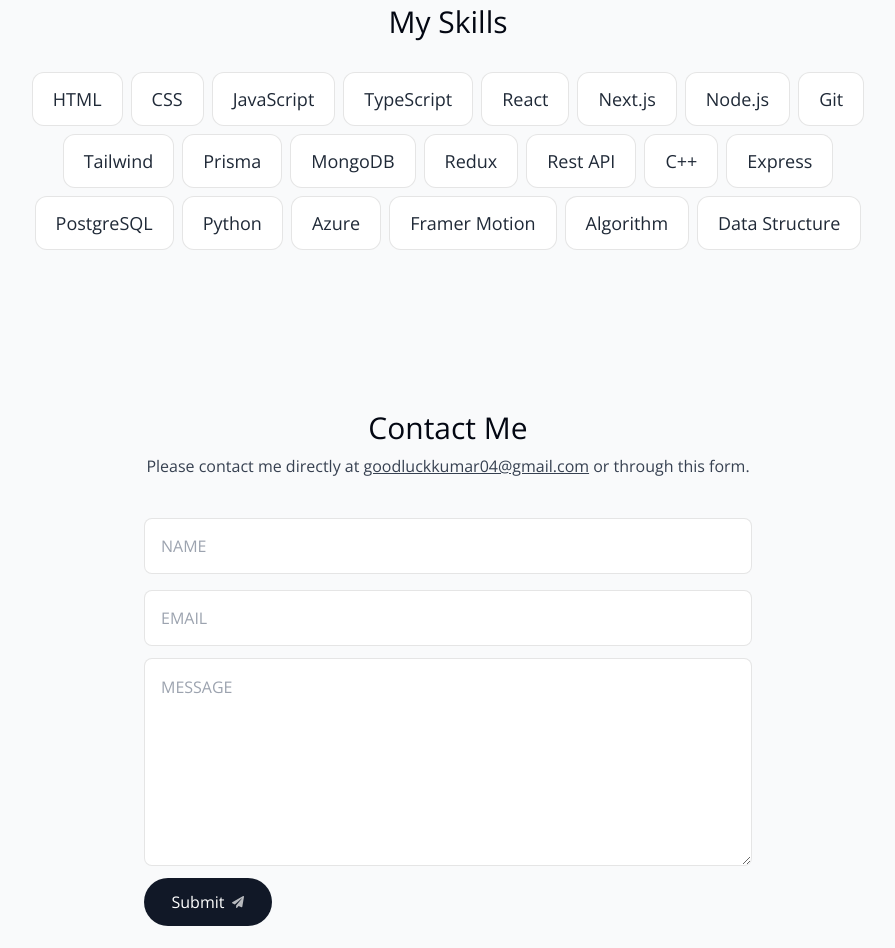
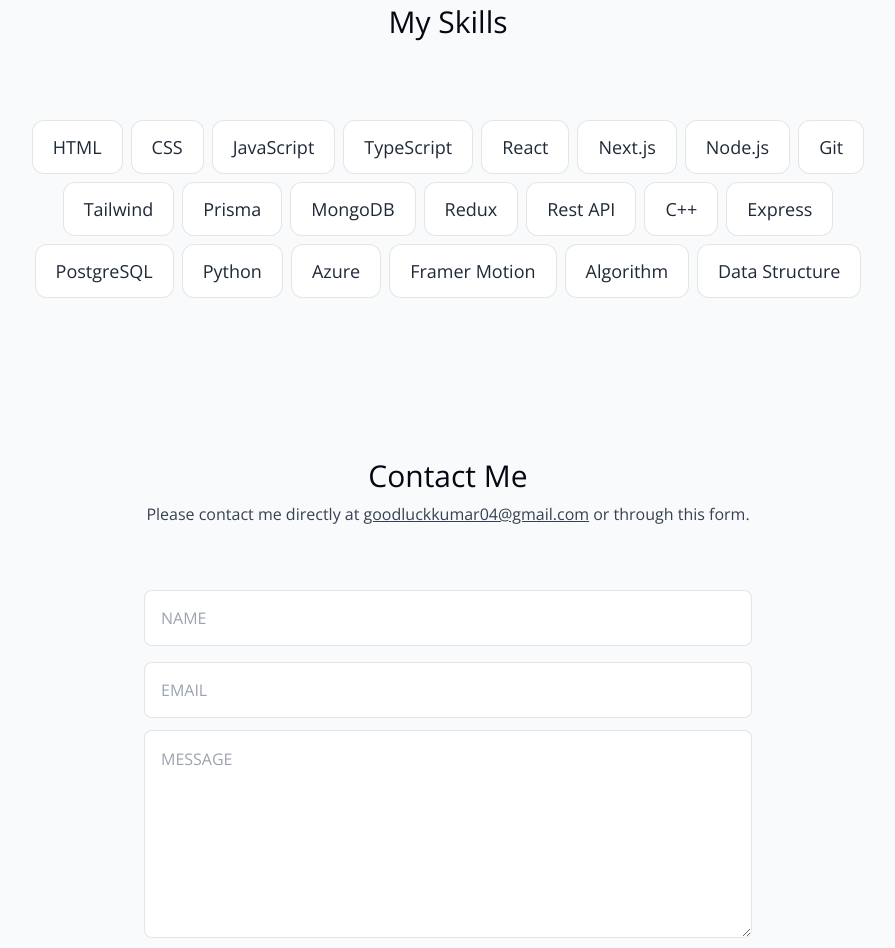
Before and after one commit to goodluck04/cv, a Next.js app: page / in a window 1280 px wide. Shown: the part 2520-3468 px from the top of the page, without its empty margins (192-1087 px from the left). Built offline with nearby package versions, Linux system fonts and the light colour scheme.

Commit message:
second commit

```diff
--- a/components/contact.tsx
+++ b/components/contact.tsx
@@ -52,7 +52,7 @@ export default function Contact() {
       </p>
 
       <form
-        className="mt-10 flex flex-col dark:text-black"
+        className="mt-16 flex flex-col dark:text-black "
         target="_blank"
         onSubmit={onSubmit}
         action="https://formsubmit.co/kumarhukum01@gmail.com"
--- a/components/skills.tsx
+++ b/components/skills.tsx
@@ -27,10 +27,10 @@ export default function Skills() {
     <section
       id="skills"
       ref={ref}
-      className="mb-28 max-w-[53rem] scroll-mt-28 text-center sm:mb-40"
+      className="mb-28 max-w-[53rem] scroll-mt-28  text-center sm:mb-40"
     >
       <SectionHeading>My skills</SectionHeading>
-      <ul className="flex flex-wrap justify-center gap-2 text-lg text-gray-800">
+      <ul className="flex flex-wrap justify-center mt-20 gap-2 text-lg text-gray-800">
         {skillsData.map((skill, index) => (
           <motion.li
             className="bg-white borderBlack rounded-xl px-5 py-3 dark:bg-white/10 dark:text-white/80"
```
